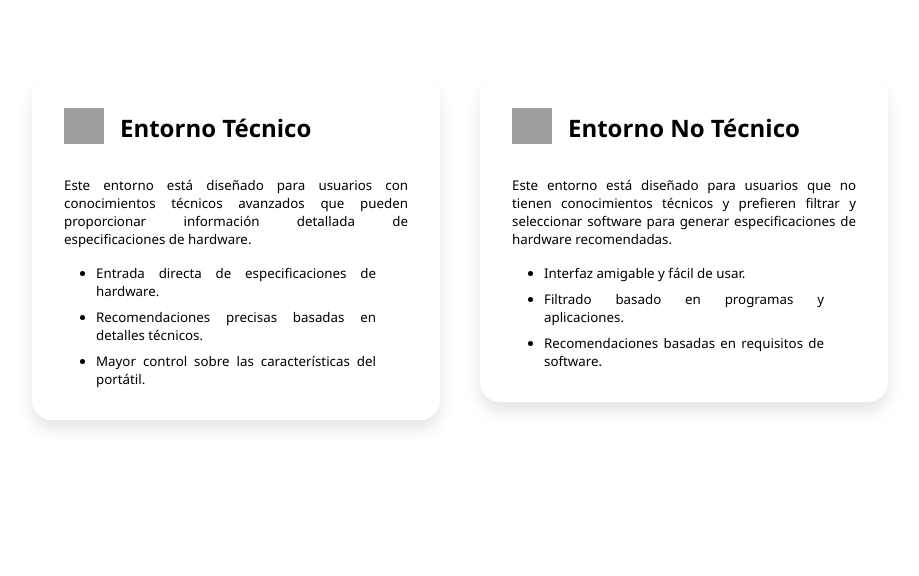
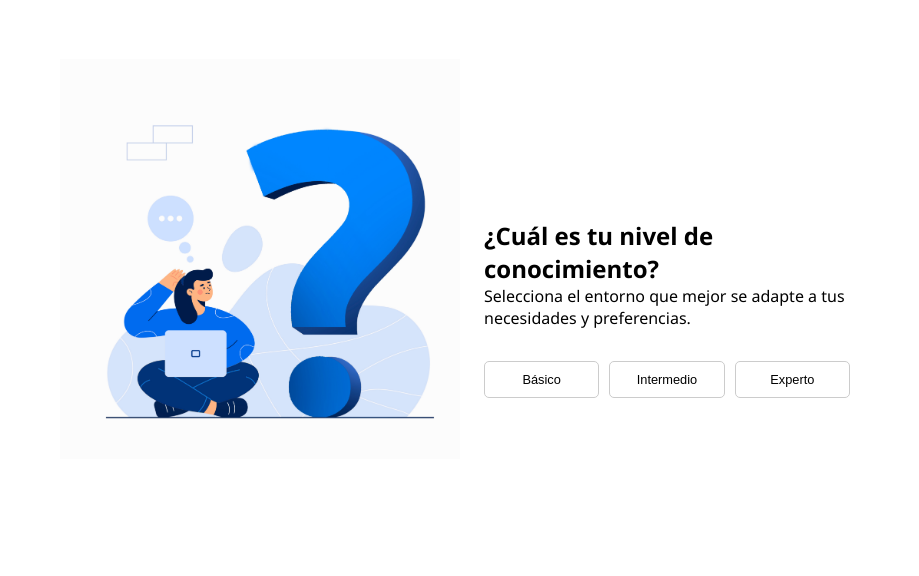
Before and after one commit to YERCKEN/lRecomender, a Django app: page /entornos in a window 1280 px wide. Shown: the part 224-800 px from the top of the page, without its empty margins (180-1099 px from the left). Run offline with Django 5.2, Linux system fonts and the light colour scheme; grey boxes are pictures that could not be loaded.

Commit message:
➕ BTN LOGO ➕Selección de tipo de usuario

```diff
--- /dev/null
+++ b/TestToSBC/MyApp1/static/js/btnTipoUsuario.js
@@ -0,0 +1,30 @@
+function mostrarEntorno(nivel) {
+
+    document.getElementById('preguntas').style.display = 'none';
+    document.getElementById('preguntas').style.display = 'none';
+
+    if (nivel === 'basico') {
+
+        document.getElementById('noExperto').style.display = 'block';
+        document.getElementById('Experto').style.display = 'block';
+        document.getElementById('recomendadoNoExperto').style.display = 'block';
+    }
+    else if (nivel === 'intermedio'){
+
+        document.getElementById('noExperto').style.display = 'block';
+        document.getElementById('Experto').style.display = 'block';
+
+        document.getElementById('recomendadoNoExperto').style.display = 'block';
+        document.getElementById('recomendadoExperto').style.display = 'block';
+
+
+
+    } else if (nivel === 'experto') {
+
+        document.getElementById('Experto').style.display = 'block';
+        document.getElementById('noExperto').style.display = 'block';
+
+        document.getElementById('recomendadoExperto').style.display = 'block';
+    }
+
+}
--- a/TestToSBC/MyApp1/static/style/entornos.css
+++ b/TestToSBC/MyApp1/static/style/entornos.css
@@ -1,14 +1,26 @@
 /*GENERAL*/
-.container {
+.container-entornos {
     margin-top: 5rem;
     display: flex;
     justify-content: center;
+    flex-wrap: wrap;
+
+}
+
+
+.contenedorEspeEntornos{
+
+    display: flex;
+    justify-content: center;
+    align-items: stretch;
 
 }
 
 .environment {
+
+    width: 35%;
     padding: 20px;
-    width: 35%;
+
 
 }
 
@@ -38,6 +50,12 @@
     cursor: pointer;
 
     transition: background-color 0.3s ease;
+
+
+
+    /* Chat como hago para que este btn tome el mañao del div mas grande que el? */
+    height: 100%
+
 }
 
 .environment button:hover {
@@ -75,3 +93,89 @@
     text-align: justify;
 
 }
+
+
+.contenedorEspeEntornos{
+    display: flex;
+    justify-content: center;
+
+    flex-wrap:  wrap;
+
+}
+
+
+.entornoRecomendado h1 {
+    text-align: end;
+    font-size: 0.8rem;
+    /*ESTILO DE LETRA*/
+    color: #3885FC;
+    font-style: italic;
+}
+
+
+.preguntas-img img{
+
+    width: 25rem
+}
+
+.preguntas-opciones{
+    margin-top: 10rem;
+    margin-left: 1.5rem;
+}
+
+.preguntas{
+
+    font-family:'Segoe UI', Tahoma, Geneva, Verdana, sans-serif;
+    width: 100%;
+    padding-left: 15rem;
+    padding-right: 15rem;
+
+    padding-bottom: 2rem;
+    display: flex;
+    justify-content: center;
+}
+
+
+.preguntas h1{
+   font-size: 1.5rem;
+
+
+}
+
+.preguntas-inputs{
+
+    margin-top: 2rem;
+
+    display: flex;
+    flex-wrap: wrap;
+    justify-content: left;
+
+ }
+
+
+
+/* CONTENEDOR DEL CHECK BOX */
+
+.preguntas-inputs button {
+    width: calc(33.33% - 10px); /* Ajustar para que quepan 3 por fila */
+    padding: 10px;
+    border: 1px solid #ccc;
+    border-radius: 5px;
+    background-color: #fff;
+    margin-bottom: 10px;
+    margin-right: 10px;
+    display: inline-block;
+    box-sizing: border-box;
+    cursor: pointer;
+    font-size: 0.8rem;
+
+}
+
+.preguntas-inputs button:hover{
+    background-color:#3885FC;
+    color: #fff;
+    border: 1px solid #3885FC;
+    transition: 300ms;
+
+    font-weight: 600;
+}
--- a/TestToSBC/MyApp1/static/style/header.css
+++ b/TestToSBC/MyApp1/static/style/header.css
@@ -131,3 +131,10 @@
 .btnPerfil:hover {
     transform:  scale(calc(1 + 0.05));
 }
+
+
+.btnLogo {
+    border: none;
+    background-color: white;
+    cursor: pointer;
+}
--- a/TestToSBC/MyApp1/templates/entornos/entornos.html
+++ b/TestToSBC/MyApp1/templates/entornos/entornos.html
@@ -3,14 +3,90 @@
 {% load static %}
 {% block content %}
 
-    <div class="container">
+
+
+    <div class="container-entornos">
+
+    <!--SEGEMENTO DE PREGUNTAS- - - - - - - - - - -- - - - -- - -------- - - - - - - - - - -- -  -- --->
+        <div class="preguntas" id="preguntas">
+
+            <div class="preguntas-img">
+                <img src="{% static 'img/question.jpg' %}" alt="">
+            </div>
+
+            <div class="preguntas-opciones">
+
+                <h1>¿Cuál es tu nivel de conocimiento?</h1>
+                <p>Selecciona el entorno que mejor se adapte a tus necesidades y preferencias.</p>
+
+                <div class="preguntas-inputs">
+
+                    <button onclick="mostrarEntorno('basico')">
+                        Básico
+                    </button>
+
+                    <button onclick="mostrarEntorno('intermedio')">
+                        Intermedio
+                    </button>
+
+                    <button  onclick="mostrarEntorno('experto')">
+                        Experto
+                    </button>
+
+
+                </div>
+            </div>
+
+        </div>
+
+        <div class="contenedorEspeEntornos">
+
+
+            <!--ENTORNO NO EXPERTO - - - - - - - - - - -- - - - -- - -------- - - - - - - - - - -- -  -- --->
+            <div class="environment" style="display: none" id="noExperto">
+
+
+                <form action="{% url  'entornoNoExperto' %}" method="GET">
+
+                    <button>
+                        <!-- RECOMENDADO -->
+                        <div class="entornoRecomendado" id="recomendadoNoExperto" style="display: none;">
+                            <h1>✓ Recomendado pata tí</h1>
+                        </div>
+
+
+
+                        <!--ICONO . . . -. - - - - -- - - - - - -- -- - - - - - - - --  --->
+                        <div class="environment-icono">
+                            <img src="{% static 'img/softwareIcon.svg' %}" alt="" width="40px">
+                            <h2>Entorno No Técnico</h2>
+                        </div>
+
+                        <p>Este entorno está diseñado para usuarios que no tienen conocimientos técnicos y prefieren filtrar y seleccionar software para generar especificaciones de hardware recomendadas.</p>
+                        <ul>
+                            <li>Interfaz amigable y fácil de usar.</li>
+                            <li>Filtrado basado en programas y aplicaciones.</li>
+                            <li>Recomendaciones basadas en requisitos de software.</li>
+                        </ul>
+
+
+
+                    </button>
+
+                </form>
+
+            </div>
 
             <!--ENTORNO EXPERTO - - - - - - - - - - -- - - - -- - -------- - - - - - - - - - -- -  -- --->
-        <div class="environment">
+            <div class="environment" style="display: none" id="Experto">
 
                 <form action="{% url  'entornoExperto' %}" method="GET">
 
                     <button>
+                        <!-- RECOMENDADO -->
+                        <div class="entornoRecomendado"  id="recomendadoExperto" style="display: none;">
+                            <h1>✓ Recomendado pata tí</h1>
+                        </div>
 
                         <!--ICONO . . . -. - - - - -- - - - - - -- -- - - - - - - - --  --->
                         <div class="environment-icono">
@@ -37,29 +113,6 @@
                 </form>
             </div>
 
-    <!--ENTORNO NO EXPERTO - - - - - - - - - - -- - - - -- - -------- - - - - - - - - - -- -  -- --->
-        <div class="environment">
-
-            <form action="{% url  'entornoNoExperto' %}" method="GET">
-
-                <button>
-                      <!--ICONO . . . -. - - - - -- - - - - - -- -- - - - - - - - --  --->
-                      <div class="environment-icono">
-                        <img src="{% static 'img/softwareIcon.svg' %}" alt="" width="40px">
-                        <h2>Entorno No Técnico</h2>
-                    </div>
-
-                    <p>Este entorno está diseñado para usuarios que no tienen conocimientos técnicos y prefieren filtrar y seleccionar software para generar especificaciones de hardware recomendadas.</p>
-                    <ul>
-                        <li>Interfaz amigable y fácil de usar.</li>
-                        <li>Filtrado basado en programas y aplicaciones.</li>
-                        <li>Recomendaciones basadas en requisitos de software.</li>
-                    </ul>
-
-                </button>
-
-            </form>
-
         </div>
 
     </div>
--- a/TestToSBC/MyApp1/templates/entornos/recomendaciones.html
+++ b/TestToSBC/MyApp1/templates/entornos/recomendaciones.html
@@ -249,8 +249,8 @@
         <img src="{% static 'img/idk.jpg' %}" alt="">
 
         <p>Lo siento jefe, nuestra base de datos no cuenta con una PC que cumpla con las especificaciones ingresadas.</p>
-        <p>Buscar este PC es como buscarte en el corazón de <b>Querima</b>, simplemente no existes, T_T</p>
-        <a href="{% url 'entornoExperto' %}"> ← Volver a intentar</a>
+      <!--   <p>Buscar este PC es como buscarte en el corazón de <b>Querima</b>, simplemente no existes, T_T</p> -->
+        <a href="{% url 'entornos' %}"> ← Volver a intentar</a>
 
     </div>
 
--- a/TestToSBC/MyApp1/templates/layouts/base.html
+++ b/TestToSBC/MyApp1/templates/layouts/base.html
@@ -34,8 +34,17 @@
     <!-- HEADER ------------------------------------------------------------------------------>
     <header class="header">
 
-        <!--LOGO-->
-        <img src=" {% static 'img/Logo Lrecomender.svg' %} " alt="">
+        <form action=" {% url 'home'%}">
+
+            <button class="btnLogo">
+                <!--LOGO-->
+                <img src=" {% static 'img/Logo Lrecomender.svg' %} " >
+
+            </button>
+
+        </form>
+
+
 
 
 
@@ -55,6 +64,9 @@
                 <button class="btnPerfil">
                     <img src="{% static 'img/userPerfil.png' %}" alt="">
                 </button>
+                {% if request.user.is_authenticated %}
+                <p>{{request.user}}</p>
+                {% endif %}
 
             </div>
 
@@ -82,6 +94,8 @@
     <script src= "{% static 'js/filtrarSF.js' %}"> </script>
 
     <script src= "{% static 'js/copyBtn.js' %}"> </script>
+    <script src= "{% static 'js/btnTipoUsuario.js' %}"> </script>
+
 
 
 </body>
--- a/TestToSBC/MyApp1/views.py
+++ b/TestToSBC/MyApp1/views.py
@@ -19,7 +19,7 @@ def about (request):
     personas = [{'name1': 'Dilan Sobenis'}, {'name2': 'Edwar Gonzalez'}, {'name3':'Jeisson Paredes'}]
     return render (request, 'about.html', {'personas': personas})
 
-#RECOMENDACIÓN  DULAN V1=  = == = = == = = = = = = = = = == == = = = == = = = =  = = = == = = = = = == = = = = = == = = =
+#RECOMENDACIÓN  DULAN V1=  = == = = == = = = = = = = = = == == = = = == = = = =  = = = == = = = = = == = = = =
 
 @csrf_protect
 def recomendar(request):
```
Also changed, not shown: TestToSBC/MyApp1/templates/home.html (+6 -4 lines), TestToSBC/MyApp1/static/img/question.jpg (added). Lines whose indentation alone changed are shown as unchanged.
